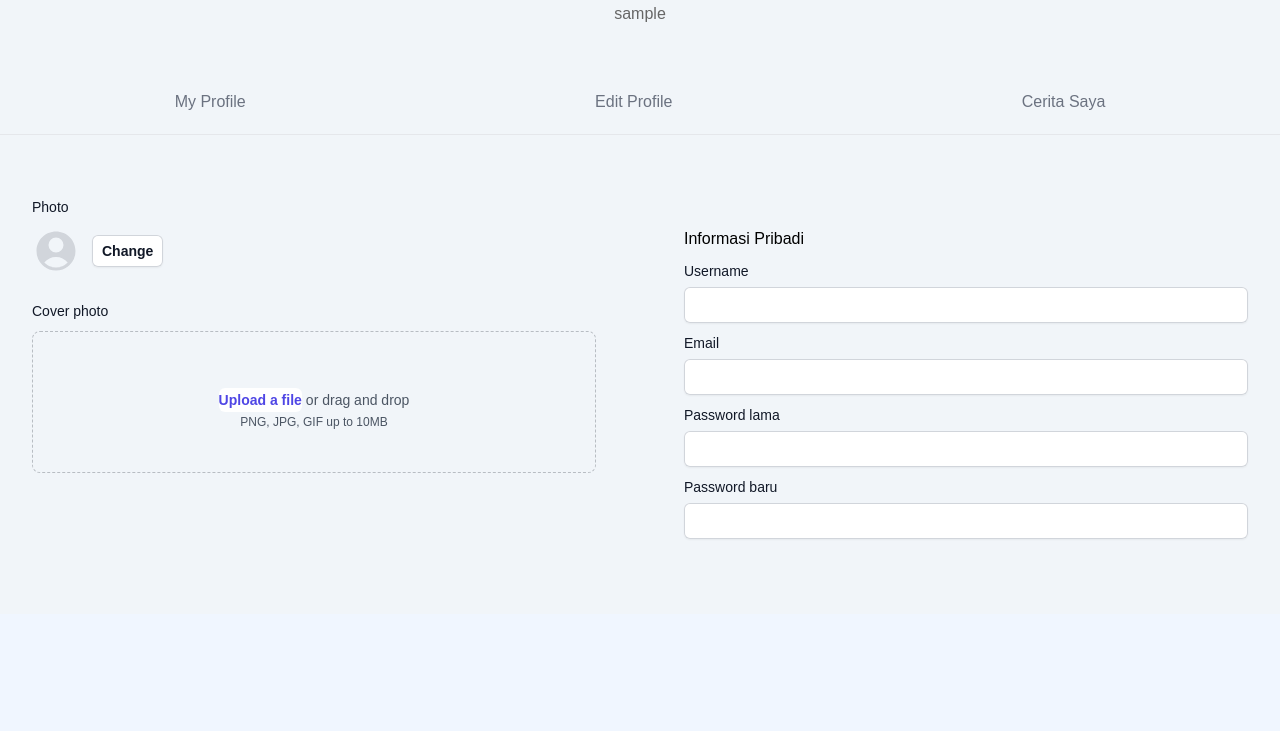
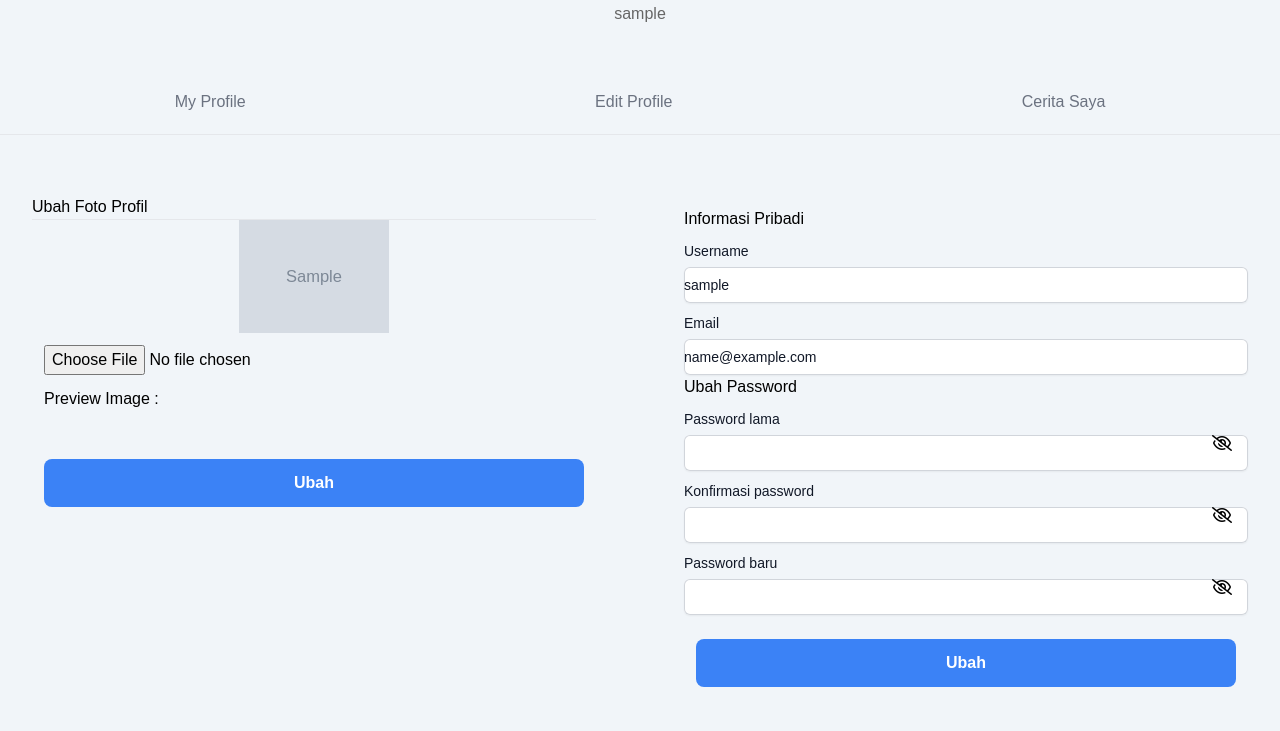
Before and after one commit to DavinaCahyani/novelku, a CodeIgniter app: the page made by application/views/user/profile.php in a window 1280 px wide, after a click on "Edit Profile". Shown: the part 242-973 px from the top of the page. Before the commit the page ends 782 px from the top, so only its background shows below. Run offline with CodeIgniter, Linux system fonts and the light colour scheme; the template is opened without the code that fills it: most values are stand-ins (such as "Sample title", 1, 10 or a date in 2020); grey boxes marked "Sample" are stand-in pictures; data that the repository does not hold is empty; some libraries are stand-ins or nearby versions; some web fonts are replaced.

Commit message:
integrasi profile

```diff
--- a/application/views/user/profile.php
+++ b/application/views/user/profile.php
@@ -8,6 +8,15 @@
     <?php $this->load->view('style/css'); ?>
     <link rel="icon" type="image/jpeg" href="<?php echo base_url('davina/logooo.png'); ?>" />
     <style>
+    .image-container {
+        text-align: center;
+    }
+
+    .image-container img {
+        display: block;
+        margin: 0 auto;
+    }
+
     .tab-content {
         display: none;
     }
@@ -61,6 +70,19 @@
         /* Ukuran font untuk username */
         color: #666;
         /* Warna teks username */
+    }
+
+    .input-container {
+        position: relative;
+    }
+
+    .eye-icon {
+        position: absolute;
+        right: 10px;
+        top: 70%;
+        /* Sesuaikan nilai ini */
+        transform: translateY(-50%);
+        cursor: pointer;
     }
     </style>
 </head>
@@ -136,140 +158,94 @@
             </div>
         </div>
         <div id="page2" class="tab-content">
-            <form action="">
+            <form action="<?php echo base_url('user/aksi_image') ?>" enctype="multipart/form-data" method="post">
                 <div class="grid grid-cols-2 gap-6 mt-10">
                     <!-- Left Column - Photo and Cover Photo -->
                     <div class="col-span-1 px-8 py-5">
                         <!-- Card for Changing Photo -->
-                        <label for="photo" class="block text-sm font-medium leading-6 text-gray-900">Photo</label>
-                        <div class="mt-2 flex items-center gap-x-3">
-                            <svg class="h-12 w-12 text-gray-300" viewBox="0 0 24 24" fill="currentColor"
-                                aria-hidden="true">
-                                <path fill-rule="evenodd"
-                                    d="M18.685 19.097A9.723 9.723 0 0021.75 12c0-5.385-4.365-9.75-9.75-9.75S2.25 6.615 2.25 12a9.723 9.723 0 003.065 7.097A9.716 9.716 0 0012 21.75a9.716 9.716 0 006.685-2.653zm-12.54-1.285A7.486 7.486 0 0112 15a7.486 7.486 0 015.855 2.812A8.224 8.224 0 0112 20.25a8.224 8.224 0 01-5.855-2.438zM15.75 9a3.75 3.75 0 11-7.5 0 3.75 3.75 0 017.5 0z"
-                                    clip-rule="evenodd" />
-                            </svg>
-                            <button type="button"
-                                class="rounded-md bg-white px-2.5 py-1.5 text-sm font-semibold text-gray-900 shadow-sm ring-1 ring-inset ring-gray-300 hover:bg-gray-50">Change</button>
+                        <div class="row">
+                            <h5>Ubah Foto Profil</h5>
+                            <hr>
+                            <div class="mb-3 px-5 col-md-12 image-container">
+                                <img class="rounded-circle" src="<?php echo base_url('images/user/'.$user->image) ?>"
+                                    width="150" />
                             </div>
-
-                        <!-- Card for Updating Cover Photo -->
-                        <label for="cover-photo" class="block text-sm font-medium leading-6 text-gray-900 mt-6">Cover
-                            photo</label>
-                        <div
-                            class="mt-2 flex justify-center rounded-lg border border-dashed border-gray-900/25 px-6 py-10">
-                            <div class="text-center">
-                                <div class="mt-4 flex text-sm leading-6 text-gray-600">
-                                    <label for="file-upload"
-                                        class="relative cursor-pointer rounded-md bg-white font-semibold text-indigo-600 focus-within:outline-none focus-within:ring-2 focus-within:ring-indigo-600 focus-within:ring-offset-2 hover:text-indigo-500">
-                                        <span>Upload a file</span>
-                                        <input id="file-upload" name="file-upload" type="file" class="sr-only">
-                                    </label>
-                                    <p class="pl-1">or drag and drop</p>
+                            <div class="mb-3 px-3 col-md-12">
+                                <input type="file" class="form-control" id="foto" name="foto">
                             </div>
-                                <p class="text-xs leading-5 text-gray-600">PNG, JPG, GIF up to 10MB</p>
+                            <div class="mb-3 px-3 col-md-12">
+                                <h5>Preview Image : </h5>
+                            </div>
+                            <div class="mb-3 px-5 col-md-12 image-container">
+                                <img class="rounded-circle" id="preview-image" width="150" />
+                            </div>
+                            <div class="mb-3 px-3 col-md-12">
+                                <button type="submit"
+                                    class="w-full bg-blue-500 hover:bg-blue-400 focus:bg-blue-400 text-white font-semibold rounded-lg px-4 py-3 mt-6">Ubah</button>
                             </div>
                         </div>
                     </div>
-
+            </form>
             <!-- Right Column - Personal Information -->
-                    <div class="col-span-1 mt-5 px-8 py-8">
+            <div class="col-span-1 px-8 py-8">
+                <form action="<?php echo base_url('user/aksi_ubah_profil') ?>" enctype="multipart/form-data"
+                    method="post">
                     <h2>Informasi Pribadi</h2>
                     <div class="mt-2">
-                            <label for="first-name" class="block text-sm font-medium leading-6 text-gray-900">Username
+                        <label for="username" class="block text-sm font-medium leading-6 text-gray-900">Username
                         </label>
-                            <input type="text" name="first-name" id="first-name" autocomplete="given-name"
+                        <input type="text" name="username" id="username" autocomplete="username"
+                            value="<?php echo $user->username; ?>"
                             class="block w-full rounded-md border-0 py-1.5 text-gray-900 shadow-sm ring-1 ring-inset ring-gray-300 placeholder:text-gray-400 focus:ring-2 focus:ring-inset focus:ring-indigo-600 sm:text-sm sm:leading-6 mt-1">
                     </div>
 
                     <div class="mt-2">
-                            <label for="last-name" class="block text-sm font-medium leading-6 text-gray-900">Email
+                        <label for="email" class="block text-sm font-medium leading-6 text-gray-900">Email
                         </label>
-                            <input type="text" name="last-name" id="last-name" autocomplete="family-name"
+                        <input type="text" name="email" id="email" autocomplete="email"
+                            value="<?php echo $user->email; ?>"
                             class="block w-full rounded-md border-0 py-1.5 text-gray-900 shadow-sm ring-1 ring-inset ring-gray-300 placeholder:text-gray-400 focus:ring-2 focus:ring-inset focus:ring-indigo-600 sm:text-sm sm:leading-6 mt-1">
                     </div>
-
-                        <div class="mt-2">
-                            <label for="email" class="block text-sm font-medium leading-6 text-gray-900">Password lama
+                    <div>
+                        <h2>Ubah Password</h2>
+                        <div class="mt-2 input-container">
+                            <label for="password_lama" class="block text-sm font-medium leading-6 text-gray-900">
+                                Password lama
                             </label>
-                            <input id="email" name="email" type="email" autocomplete="email"
-                                class="block w-full rounded-md border-0 py-1.5 text-gray-900 shadow-sm ring-1 ring-inset ring-gray-300 placeholder:text-gray-400 focus:ring-2 focus:ring-inset focus:ring-indigo-600 sm:text-sm sm:leading-6 mt-1">
+                            <input id="password_lama" name="password_lama" type="password" autocomplete="password_lama"
+                                class="flex-1 block w-full rounded-md border-0 py-1.5 text-gray-900 shadow-sm ring-1 ring-inset ring-gray-300 placeholder:text-gray-400 focus:ring-2 focus:ring-inset focus:ring-indigo-600 sm:text-sm sm:leading-6 mt-1">
+                            <i class="far fa-eye-slash absolute top-1/2 right-4 transform -translate-y-1/2 text-black-400 cursor-pointer mt-1"
+                                id="toggle-password"></i>
                         </div>
 
-                        <div class="mt-2">
-                            <label for="email" class="block text-sm font-medium leading-6 text-gray-900">Password baru
+                        <div class="mt-2 input-container">
+                            <label for="konfirmasi_password" class="block text-sm font-medium leading-6 text-gray-900">
+                                Konfirmasi password
                             </label>
-                            <input id="email" name="email" type="email" autocomplete="email"
-                                class="block w-full rounded-md border-0 py-1.5 text-gray-900 shadow-sm ring-1 ring-inset ring-gray-300 placeholder:text-gray-400 focus:ring-2 focus:ring-inset focus:ring-indigo-600 sm:text-sm sm:leading-6 mt-1">
+                            <input id="konfirmasi_password" name="konfirmasi_password" type="password"
+                                autocomplete="konfirmasi_password"
+                                class="flex-1 block w-full rounded-md border-0 py-1.5 text-gray-900 shadow-sm ring-1 ring-inset ring-gray-300 placeholder:text-gray-400 focus:ring-2 focus:ring-inset focus:ring-indigo-600 sm:text-sm sm:leading-6 mt-1">
+                            <i class="far fa-eye-slash absolute top-1/2 right-4 transform -translate-y-1/2 text-black-400 cursor-pointer mt-1"
+                                id="toggle-password"></i>
                         </div>
+
+                        <div class="mt-2 input-container">
+                            <label for="password_baru" class="block text-sm font-medium leading-6 text-gray-900">
+                                Password baru
+                            </label>
+                            <input id="password_baru" name="password_baru" type="password" autocomplete="password_baru"
+                                class="flex-1 block w-full rounded-md border-0 py-1.5 text-gray-900 shadow-sm ring-1 ring-inset ring-gray-300 placeholder:text-gray-400 focus:ring-2 focus:ring-inset focus:ring-indigo-600 sm:text-sm sm:leading-6 mt-1">
+                            <i class="far fa-eye-slash absolute top-1/2 right-4 transform -translate-y-1/2 text-black-400 cursor-pointer mt-1"
+                                id="toggle-password"></i>
+                        </div>
+                        <div class="mb-3 px-3 col-md-12">
+                            <button type="submit"
+                                class="w-full bg-blue-500 hover:bg-blue-400 focus:bg-blue-400 text-white font-semibold rounded-lg px-4 py-3 mt-6">Ubah</button>
                         </div>
                     </div>
                 </form>
             </div>
-
-        <!-- <div id="page2" class="tab-content">
-            <div class="grid grid-cols-2 gap-6 mt-10">
-                <div class="col-span-1">
-                    <label for="photo" class="block text-sm font-medium leading-6 text-gray-900">Photo</label>
-                    <div class="mt-2 flex items-center gap-x-3">
-                        <svg class="h-12 w-12 text-gray-300" viewBox="0 0 24 24" fill="currentColor" aria-hidden="true">
-                            <path fill-rule="evenodd"
-                                d="M18.685 19.097A9.723 9.723 0 0021.75 12c0-5.385-4.365-9.75-9.75-9.75S2.25 6.615 2.25 12a9.723 9.723 0 003.065 7.097A9.716 9.716 0 0012 21.75a9.716 9.716 0 006.685-2.653zm-12.54-1.285A7.486 7.486 0 0112 15a7.486 7.486 0 015.855 2.812A8.224 8.224 0 0112 20.25a8.224 8.224 0 01-5.855-2.438zM15.75 9a3.75 3.75 0 11-7.5 0 3.75 3.75 0 017.5 0z"
-                                clip-rule="evenodd" />
-                        </svg>
-                        <button type="button"
-                            class="rounded-md bg-white px-2.5 py-1.5 text-sm font-semibold text-gray-900 shadow-sm ring-1 ring-inset ring-gray-300 hover:bg-gray-50">Change</button>
         </div>
-                </div>
-                <div class="col-span-1">
-                    <label for="cover-photo" class="block text-sm font-medium leading-6 text-gray-900">Cover
-                        photo</label>
-                    <div class="mt-2 flex justify-center rounded-lg border border-dashed border-gray-900/25 px-6 py-10">
-                        <div class="text-center">
-                            <svg class="mx-auto h-12 w-12 text-gray-300" viewBox="0 0 24 24" fill="currentColor"
-                                aria-hidden="true">
-                                <path fill-rule="evenodd"
-                                    d="M1.5 6a2.25 2.25 0 012.25-2.25h16.5A2.25 2.25 0 0122.5 6v12a2.25 2.25 0 01-2.25 2.25H3.75A2.25 2.25 0 011.5 18V6zM3 16.06V18c0 .414.336.75.75.75h16.5A.75.75 0 0021 18v-1.94l-2.69-2.689a1.5 1.5 0 00-2.12 0l-.88.879.97.97a.75.75 0 11-1.06 1.06l-5.16-5.159a1.5 1.5 0 00-2.12 0L3 16.061zm10.125-7.81a1.125 1.125 0 112.25 0 1.125 1.125 0 01-2.25 0z"
-                                    clip-rule="evenodd" />
-                            </svg>
-                            <div class="mt-4 flex text-sm leading-6 text-gray-600">
-                                <label for="file-upload"
-                                    class="relative cursor-pointer rounded-md bg-white font-semibold text-indigo-600 focus-within:outline-none focus-within:ring-2 focus-within:ring-indigo-600 focus-within:ring-offset-2 hover:text-indigo-500">
-                                    <span>Upload a file</span>
-                                    <input id="file-upload" name="file-upload" type="file" class="sr-only">
-                                </label>
-                                <p class="pl-1">or drag and drop</p>
-                            </div>
-                            <p class="text-xs leading-5 text-gray-600">PNG, JPG, GIF up to 10MB</p>
-                        </div>
-                    </div>
-                </div>
-
-                <div class="col-span-1">
-                    <label for="first-name" class="block text-sm font-medium leading-6 text-gray-900">First name</label>
-                    <div class="mt-2">
-                        <input type="text" name="first-name" id="first-name" autocomplete="given-name"
-                            class="block w-full rounded-md border-0 py-1.5 text-gray-900 shadow-sm ring-1 ring-inset ring-gray-300 placeholder:text-gray-400 focus:ring-2 focus:ring-inset focus:ring-indigo-600 sm:text-sm sm:leading-6">
-                    </div>
-                </div>
-
-                <div class="col-span-1">
-                    <label for="last-name" class="block text-sm font-medium leading-6 text-gray-900">Last name</label>
-                    <div class="mt-2">
-                        <input type="text" name="last-name" id="last-name" autocomplete="family-name"
-                            class="block w-full rounded-md border-0 py-1.5 text-gray-900 shadow-sm ring-1 ring-inset ring-gray-300 placeholder:text-gray-400 focus:ring-2 focus:ring-inset focus:ring-indigo-600 sm:text-sm sm:leading-6">
-                    </div>
-                </div>
-
-                <div class="col-span-1">
-                    <label for="email" class="block text-sm font-medium leading-6 text-gray-900">Email address</label>
-                    <div class="mt-2">
-                        <input id="email" name="email" type="email" autocomplete="email"
-                            class="block w-full rounded-md border-0 py-1.5 text-gray-900 shadow-sm ring-1 ring-inset ring-gray-300 placeholder:text-gray-400 focus:ring-2 focus:ring-inset focus:ring-indigo-600 sm:text-sm sm:leading-6">
-                    </div>
-                </div>
-            </div>
-        </div> -->
     </div>
     <div id="page3" class="tab-content">Content for Page 3</div>
     <div id="page4" class="tab-content">Content for Page 4</div>
@@ -277,23 +253,6 @@
     <?php endforeach; ?>
 
     </div>
-
-    <!-- <div class="container mx-auto my-8 p-8 bg-white shadow-lg rounded-lg">
-        <?php foreach ($auth as $user) : ?>
-        <div class="md:flex">
-            <div class="md:flex-shrink-0">
-                <img class="h-48 w-full object-cover md:w-48"
-                    src="<?php echo base_url('images/user/' . $user->image) ?>" alt="User Image">
-            </div>
-            <div class="p-8">
-                <h2 class="text-2xl font-semibold text-indigo-500 mb-4">Informasi Pribadi</h2>
-                <p class="text-gray-500"><strong>Username:</strong> <?php echo $user->username; ?></p>
-                <p class="text-gray-500"><strong>Email:</strong> <?php echo $user->email; ?></p>
-                <p class="text-gray-500"><strong>Tingkatan:</strong> <?php echo $user->tingkatan; ?></p>
-            </div>
-        </div>
-        <?php endforeach; ?>
-    </div> -->
     <script src="https://code.jquery.com/jquery-3.6.4.min.js"></script>
     <script>
     $(document).ready(function() {
@@ -317,6 +276,71 @@
         });
     });
     </script>
+    <script>
+    $(document).ready(function() {
+        // Ketika input file berubah
+        $('#foto').on('change', function(e) {
+            var fileInput = $(this)[0];
+            var file = fileInput.files[0];
+            var reader = new FileReader();
+
+            // Jika ada file yang dipilih
+            if (file) {
+                reader.onload = function(e) {
+                    // Menampilkan pratinjau gambar
+                    $('#preview-image').attr('src', e.target.result);
+                    $('#preview-container').show();
+                }
+                // Membaca data gambar sebagai URL
+                reader.readAsDataURL(file);
+            } else {
+                // Jika tidak ada file yang dipilih, sembunyikan pratinjau
+                $('#preview-container').hide();
+            }
+        });
+    });
+    </script>
+    <script>
+    $(document).ready(function() {
+        $('.eye-icon').click(function() {
+            var passwordField = $(this).prev('input');
+            var passwordToggle = $(this);
+
+            if (passwordField.attr('type') === 'password') {
+                passwordField.attr('type', 'text');
+                passwordToggle.removeClass('far fa-eye-slash').addClass('far fa-eye');
+            } else {
+                passwordField.attr('type', 'password');
+                passwordToggle.removeClass('far fa-eye').addClass('far fa-eye-slash');
+            }
+        });
+    });
+    </script>
+
+
+    <script>
+    var error_password_lama = "<?php echo $error_password_lama; ?>";
+    if (error_password_lama) {
+        Swal.fire({
+            icon: 'error',
+            title: 'Kata Sandi Lama Salah',
+            text: "Silakan masukkan kata sandi lama yang benar.",
+            showConfirmButton: false,
+            timer: 2000
+        });
+    }
+
+    var error_konfirmasi_password = "<?php echo $error_konfirmasi_password; ?>";
+    if (error_konfirmasi_password) {
+        Swal.fire({
+            icon: 'error',
+            title: 'Konfirmasi Kata Sandi Tidak Cocok',
+            text: "Kata sandi baru dan konfirmasi kata sandi harus sama.",
+            showConfirmButton: false,
+            timer: 2000
+        });
+    }
+    </script>
 </body>
 
 </html>
```
Also changed, not shown: application/controllers/User.php (+47 -0 lines), images/user/1704941960361.png (added), images/user/1704944467835.png (added), images/user/1704944506792.png (added), images/user/1704956965054.png (added). Lines whose indentation alone changed are shown as unchanged.
